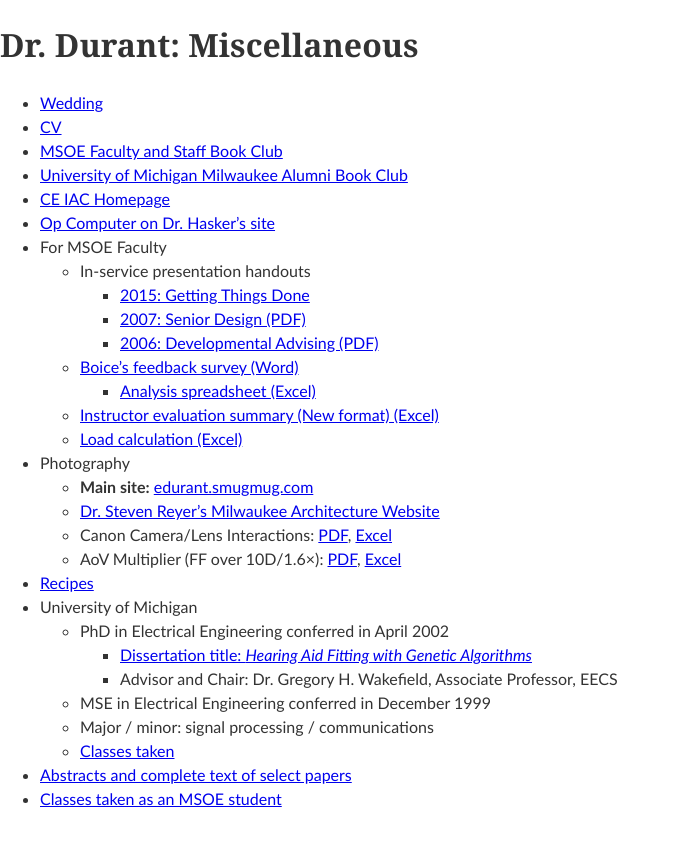
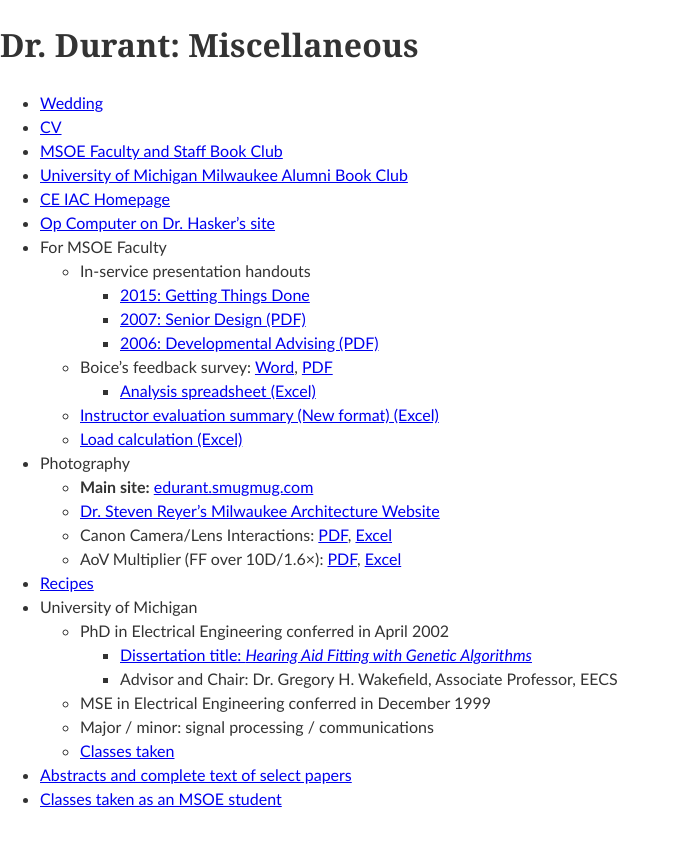
Before and after one commit to edurant/edurant.github.io, a Jekyll site: the page built from misc/index.md, in a window 1280 px wide. Shown: the top 846 px of the page, without its empty margins (0-677 px from the left). Built offline with Jekyll 4.4.1, drawn with Linux system fonts in a browser that asks for light colours.

Commit message:
Boice's Survey: Update .doc to .docx and add PDF option

```diff
--- a/misc/index.md
+++ b/misc/index.md
@@ -13,7 +13,7 @@ title: "Dr. Durant: Miscellaneous"
     * [2015: Getting Things Done](2015inserviceGtd.html)
     * [2007: Senior Design (PDF)](2007inserviceSeniorProjectTeams.pdf)
     * [2006: Developmental Advising (PDF)](2006InServiceDevelopmentalAdvising.pdf)
-  * [Boice's feedback survey (Word)](boiceSurvey.doc)
+  * Boice's feedback survey: [Word](boiceSurvey.doc), [PDF](boiceSurvey.pdf)
     * [Analysis spreadsheet (Excel)](boiceSurveyAnalysis.xlsx)
   * [Instructor evaluation summary (New format) (Excel)](eval.xls)
   * [Load calculation (Excel)](load.xls)
```
Also changed, not shown: 3 other files.
